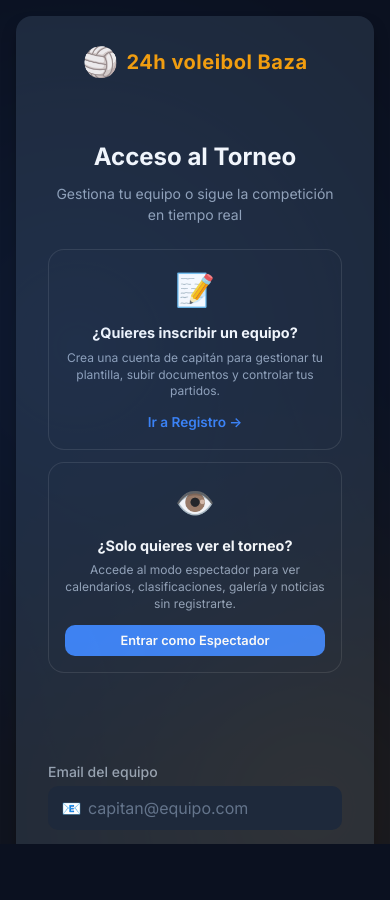
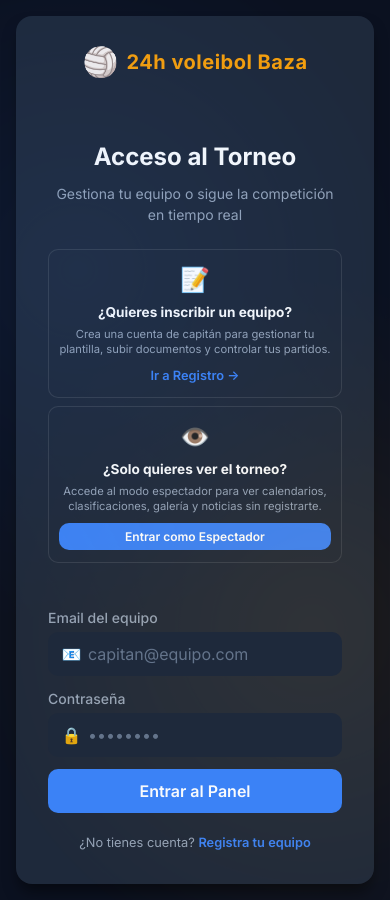
Before and after one commit to 24hbaza/torneo-voleibol, a React (Vite) app: page /#/login in a window 390 px wide. Before the commit the page ends 844 px from the top, so only its background shows below. Built offline with nearby package versions, Linux system fonts and the light colour scheme; the HTML template or start-up script is replaced by a standard one.

Commit message:
📱 Login móvil: tarjetas compactas para mostrar formulario sin scroll

```diff
--- a/src/pages/Login.module.css
+++ b/src/pages/Login.module.css
@@ -124,23 +124,63 @@
   text-align: center;
 }
 
-/* === ✅ FIX MÓVIL: Evitar que se corte el contenido inferior === */
+/* === ✅ MÓVIL OPTIMIZADO: Login visible sin scroll === */
 @media (max-width: 640px) {
-  .infoGrid { grid-template-columns: 1fr; }
-
-  /* Forzar scroll si el contenido no cabe y asegurar espacio inferior */
-  html, body {
-    height: 100%;
-    overflow-x: hidden;
+  .infoGrid {
+    grid-template-columns: 1fr;
+    gap: 8px;
+    margin-bottom: 16px;
   }
 
-  /* Si AuthLayout usa un contenedor principal, este fix asegura que se vea todo */
-  .form, .infoGrid, .footerLink {
-    padding-bottom: 24px;
+  .infoCard {
+    padding: 12px 10px;
+    border-radius: var(--radius-md);
   }
 
-  /* Asegurar que el último elemento tenga margen extra */
+  .infoIcon {
+    font-size: 1.5rem;
+    margin-bottom: 4px;
+  }
+
+  .infoCard h3 {
+    font-size: 0.85rem;
+    margin: 0 0 4px 0;
+  }
+
+  .infoCard p {
+    font-size: 0.7rem;
+    margin: 0 0 8px 0;
+    display: -webkit-box;
+    -webkit-line-clamp: 2;
+    -webkit-box-orient: vertical;
+    overflow: hidden;
+  }
+
+  .infoBtn {
+    padding: 6px 12px;
+    font-size: 0.75rem;
+  }
+
+  .infoLink {
+    font-size: 0.8rem;
+  }
+
+  /* Reducir margen del formulario para que suba */
+  .form {
+    margin-top: 12px;
+    gap: 12px;
+  }
+
+  /* Footer más cercano */
   .footerLink {
-    margin-bottom: 40px;
+    margin-top: 4px;
+    font-size: 0.8rem;
+  }
+
+  /* Error box más compacto */
+  .errorBox {
+    padding: 8px;
+    font-size: 0.8rem;
+    margin-bottom: 12px;
   }
 }
```
